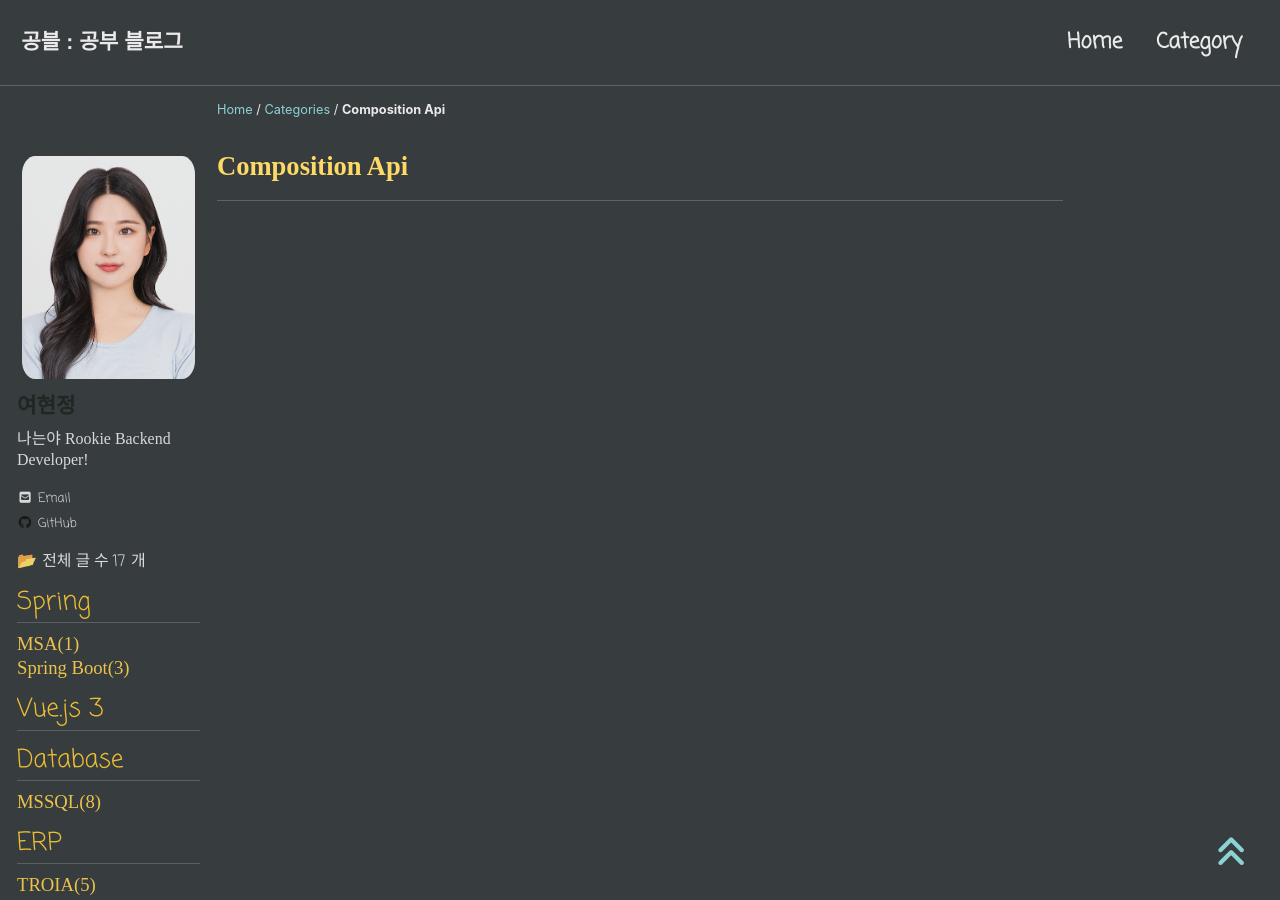
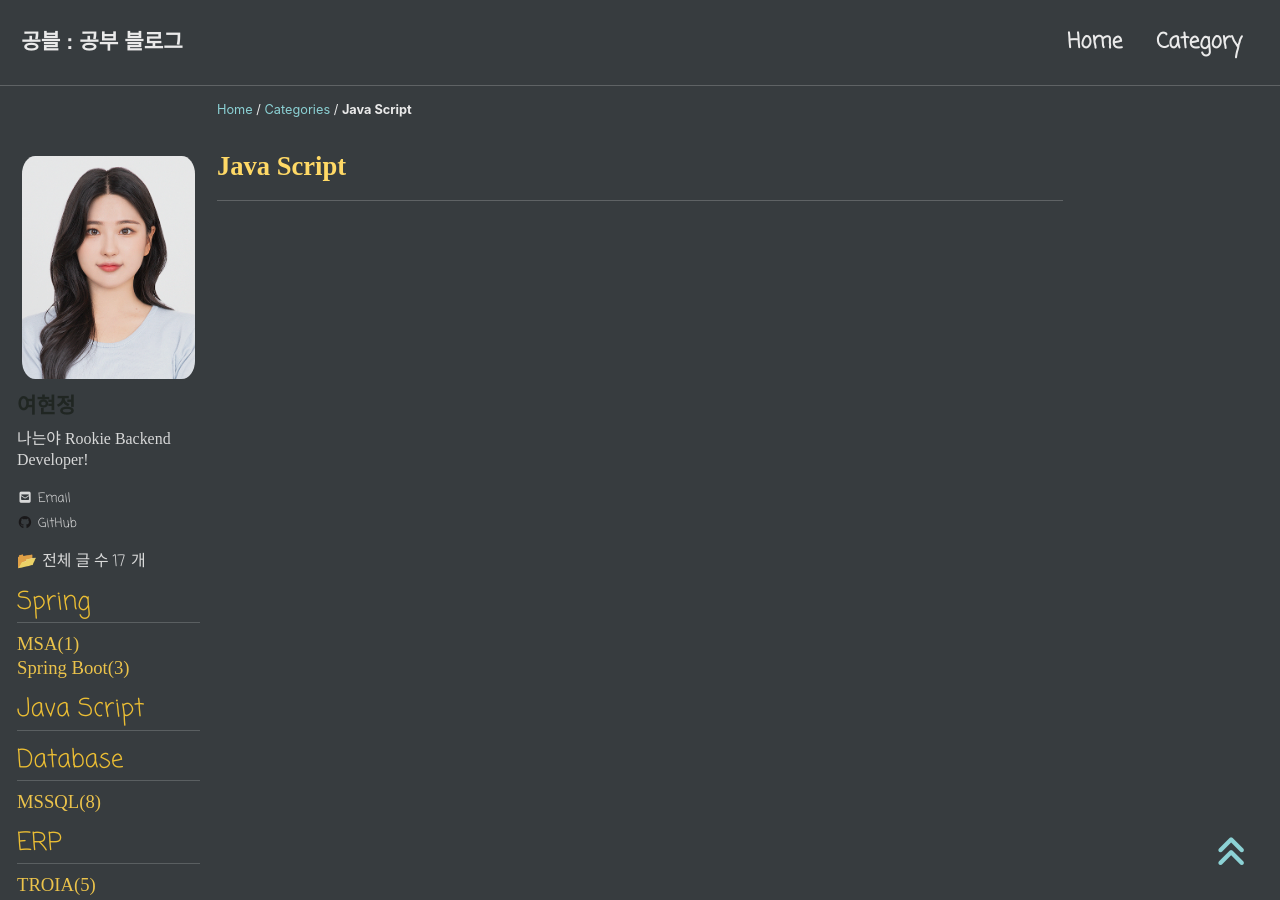
Before and after one commit to yeeeeo/yeeeeo.github.io, a Jekyll site: the page built from _pages/categories/category-java script.md, in a window 1280 px wide and 900 px high. Built offline with Jekyll 4.4.1, drawn with Linux system fonts in a browser that asks for light colours; cached includes are drawn as plain includes; nearby versions of some CDN libraries; some web fonts are replaced.

Commit message:
category 생성

```diff
--- a/_includes/nav_list_main
+++ b/_includes/nav_list_main
@@ -25,11 +25,11 @@
       </li>
 
       <li>
-              <span class="nav__sub-title">Vue.js 3</span>
+              <span class="nav__sub-title">Java Script</span>
                   <ul>
                       {% for category in site.categories %}
-                          {% if category[0] == "Composition Api" %}
-                              <li><a href="/categories/composition api" class="">Composition API({{category[1].size}})</a></li>
+                          {% if category[0] == "Java Script" %}
+                              <li><a href="/categories/java script" class="">Java Script({{category[1].size}})</a></li>
                           {% endif %}
                       {% endfor %}
                   </ul>
--- a/_pages/categories/category-composition api.md
+++ b/_pages/categories/category-java script.md
@@ -1,7 +1,7 @@
 ---
-title: "Composition Api"
+title: "Java Script"
 layout: archive
-permalink: categories/composition api
+permalink: categories/java script
 author_profile: true
 sidebar_main: true
 ---
@@ -10,5 +10,5 @@ sidebar_main: true
 
 ***
 
-{% assign posts = site.categories['Composition Api'] %}
+{% assign posts = site.categories['Java Script'] %}
 {% for post in posts %} {% include archive-single2.html type=page.entries_layout %} {% endfor %}
```
